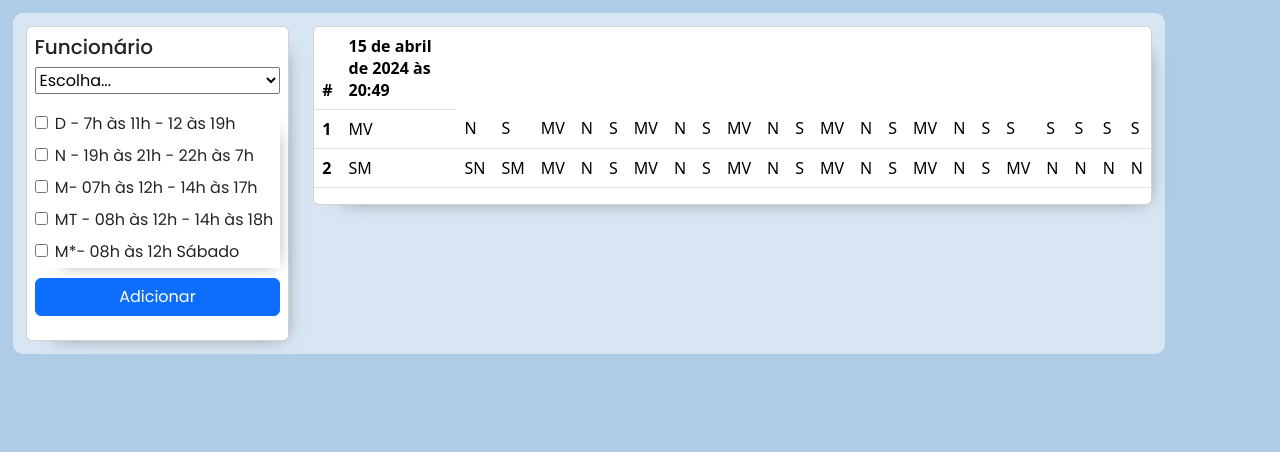
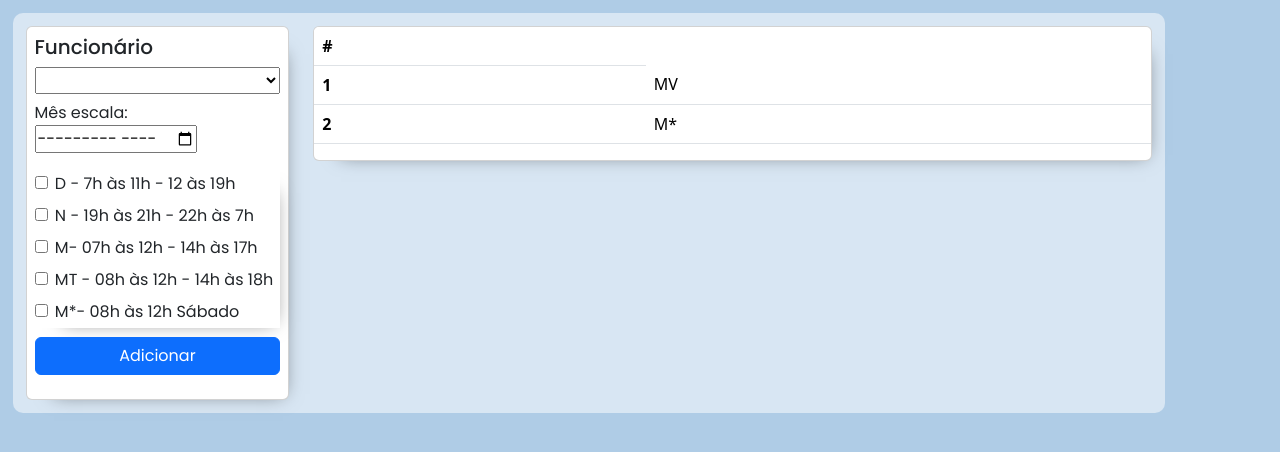
Before and after one commit to wesmnovaes/escala-de-trabalho, an Angular app in the folder escala/: page / in a window 1280 px wide. Shown: the top 452 px of the page. Built offline with nearby package versions, Linux system fonts and the light colour scheme.

Commit message:
remove função provisória dos dias do mês, melhoria na lógica do servico

```diff
--- a/escala/src/app/app.component.html
+++ b/escala/src/app/app.component.html
@@ -2,109 +2,71 @@
     <div class="row">
       <div class="col-3">
         <div class="card card-form poppins-regular">
-          <form>
+          <form [formGroup]="checkoutForm" (ngSubmit)="onSubmit()">
             <div class="form-row">
                 <label for="SelectfuncionaiosLista"><h5>Funcionário</h5></label>
-                <select class="custom-select" id="SelectfuncionaiosLista">
+                <select class="custom-select" id="SelectfuncionaiosLista"  formControlName="SelectfuncionaiosLista">
                   <option selected>Escolha...</option>
                    @for (pessoa of pessoas; track pessoa){
-                    <option value="pessoa.nome">{{pessoa.nome}}</option>}
-
+                    <option value={{pessoa.nome}}>{{pessoa.nome}}</option>}
                 </select>
+            </div>
+            <div class="form-row" style="padding-top: 3%;">
+              <div class="row">
+                <div style="float: left">
+                  <label for="escolhaMes" style="padding-right: 10px;">Mês escala:</label>
+                  <input type="month" id="escolhaMes" formControlName="escolhaMes" name="escolhaMes" min="2024-01" max="2050-12"   />
+                </div>
+              </div>
             </div>
             <div class="form-row card-checkbox ">
                   <div class="row">
                     <div class="custom-control custom-checkbox my-1 mr-sm-2">
-                      <input type="checkbox" class="custom-control-input" id="checkboxD">
+                      <input type="checkbox" class="custom-control-input" id="checkboxD" formControlName="checkboxD" >
                       <label class="custom-control-label" for="checkboxD">D - 7h às 11h - 12 às 19h</label>
                     </div>
                     <div class="custom-control custom-checkbox my-1 mr-sm-2">
-                      <input type="checkbox" class="custom-control-input" id="checkboxN">
+                      <input type="checkbox" class="custom-control-input" id="checkboxN" formControlName="checkboxN">
                       <label class="custom-control-label" for="checkboxN">N - 19h às 21h  - 22h às 7h</label>
                     </div>
                     <div class="custom-control custom-checkbox my-1 mr-sm-2">
-                      <input type="checkbox" class="custom-control-input" id="checkboxM">
+                      <input type="checkbox" class="custom-control-input" id="checkboxM" formControlName="checkboxM">
                       <label class="custom-control-label" for="checkboxM">M- 07h às 12h  - 14h às 17h</label>
                     </div>
                     <div class="custom-control custom-checkbox my-1 mr-sm-2">
-                      <input type="checkbox" class="custom-control-input" id="checkboxMT">
+                      <input type="checkbox" class="custom-control-input" id="checkboxMT" formControlName="checkboxMT">
                       <label class="custom-control-label" for="checkboxMT">MT - 08h às 12h  -  14h às 18h</label>
                     </div>
                     <div class="custom-control custom-checkbox my-1 mr-sm-2">
-                      <input type="checkbox" class="custom-control-input" id="checkboxS">
+                      <input type="checkbox" class="custom-control-input" id="checkboxS" formControlName="checkboxS">
                       <label class="custom-control-label" for="checkboxMS">M*- 08h às 12h Sábado</label>
                     </div>
                   </div>
             </div>
             <div class="row btn-adicionar">
-              <button type="submit" class="btn btn-primary">Adicionar</button>
+              <button type="submit"  class="btn btn-primary">Adicionar</button>
              </div>
           </form>
         </div>
       </div>
       <div class="col-9">
         <div class="card card-table">
-        <table class="table">
+        <table class="table" >
             <thead>
-              <tr>
+              <tr >
                 <th scope="col">#</th>
-                <!-- @for (as of a; track a){ -->
-                <th scope="col" ngSkipHydration>{{a}}</th>
-
+                 @for (c of calen; track c){
+                <th class="ver" scope="col"  ngSkipHydration>{{c}}</th> }
               </tr>
             </thead>
             <tbody>
               <tr>
                 <th scope="row">1</th>
                 <td>MV</td>
-                <td>N</td>
-                <td>S</td>
-                <td>MV</td>
-                <td>N</td>
-                <td>S</td>
-                <td>MV</td>
-                <td>N</td>
-                <td>S</td>
-                <td>MV</td>
-                <td>N</td>
-                <td>S</td>
-                <td>MV</td>
-                <td>N</td>
-                <td>S</td>
-                <td>MV</td>
-                <td>N</td>
-                <td>S</td>
-                <td>S</td>
-                <td>S</td>
-                <td>S</td>
-                <td>S</td>
-                <td>S</td>
               </tr>
               <tr>
                 <th scope="row">2</th>
-                <td>SM</td>
-                <td>SN</td>
-                <td>SM</td>
-                <td>MV</td>
-                <td>N</td>
-                <td>S</td>
-                <td>MV</td>
-                <td>N</td>
-                <td>S</td>
-                <td>MV</td>
-                <td>N</td>
-                <td>S</td>
-                <td>MV</td>
-                <td>N</td>
-                <td>S</td>
-                <td>MV</td>
-                <td>N</td>
-                <td>S</td>
-                <td>MV</td>
-                <td>N</td>
-                <td>N</td>
-                <td>N</td>
-                <td>N</td>
+                <td>M*</td>
               </tr>
             </tbody>
           </table>
--- a/escala/src/app/app.component.ts
+++ b/escala/src/app/app.component.ts
@@ -1,6 +1,8 @@
 import { Component } from '@angular/core';
 import { RouterOutlet } from '@angular/router';
 import { EscalaService } from './escala.service';
+import { FormBuilder } from '@angular/forms';
+import { FormsModule, ReactiveFormsModule } from '@angular/forms';
 
 import moment from '../../node_modules/moment';
 import '../../node_modules/moment/locale/pt-br';
@@ -9,20 +11,34 @@ import '../../node_modules/moment/locale/pt-br';
   selector: 'app-root',
   standalone: true,
   host: {ngSkipHydration: 'true'},
-  imports: [RouterOutlet],
+  imports: [RouterOutlet, FormsModule, ReactiveFormsModule],
   templateUrl: './app.component.html',
   styleUrl: './app.component.css',
 })
 
 export class AppComponent {
 
-  constructor(private $services: EscalaService){ moment.locale('pt-br');
+  calen:any[] = []
+
+  constructor(private $services: EscalaService, private formBuilder: FormBuilder){}
+
+  funcionario:any[] = [];
+
+  checkoutForm = this.formBuilder.group({
+    escolhaMes: '',
+    checkboxD: '',
+    checkboxN: '',
+    checkboxM: '',
+    checkboxMT: '',
+    checkboxS: '',
+    SelectfuncionaiosLista:''
+  });
+
+  onSubmit(){
+    this.funcionario.push(this.checkoutForm.value.SelectfuncionaiosLista)
+    this.calen = this.$services.addPessoa(this.checkoutForm.value);
+    this.checkoutForm.reset();
   }
-
-
-  a = moment().format('LLL');
-
-
 
   pessoas = [{nome:"Maria",dias:['D','-','D','-','D','-','D','-','D','-','D','-','D','-','D','-','D','-','D','-','D','-','D','-','D','-','D','-','D','-','D']},
              {nome:"Julia",dias:['D','-','D','-','D','-','D','-','D','-','D','-','D','-','D','-','D','-','D','-','D','-','D','-','D','-','D','-','D','-','D']},
--- a/escala/src/app/escala.service.ts
+++ b/escala/src/app/escala.service.ts
@@ -1,39 +1,26 @@
 import { Injectable } from '@angular/core';
+import moment from '../../node_modules/moment';
 
 @Injectable({
   providedIn: 'root'
 })
 export class EscalaService {
 
-  pessoa:[] = [];
-
-  constructor() {
+  calendario:any[] = [];
 
 
+  constructor(){}
 
-  }
+  addPessoa(ForObj:any){
 
-  addPessoa(matriz: any, mes: any, tipo:any){
-
-    let dias = this.getDias(mes)
-    let x = 0
-    while(x <= dias){
-      if (x%2 == 0) {
-        matriz[x] = tipo;
-      }else  matriz[x] = '-';
-      x++;
+    let dias = moment(ForObj.escolhaMes, "YYYY-MM").daysInMonth()
+    if (this.calendario[0] == null) {
+      for(let i=0; i < dias; i++){
+        let d = moment(ForObj.escolhaMes).add(i, 'days').format('D, ddd')
+        this.calendario.push(d)
+      }
     }
 
-    return matriz;
+    return this.calendario;
   }
-  getDias(mes: number){
-    if (mes == 2){
-       return 28;}
-      else if (mes == 4 || mes == 6 || mes == 9 || mes == 11 ){
-        return 30}
-      else
-        return 31
-  }
-
-
 }
--- a/escala/src/styles.css
+++ b/escala/src/styles.css
@@ -46,3 +46,12 @@ body{
     padding-left: 5%;
     padding-right: 5%;
   }
+  .datainput {
+    float: left;
+    display: inline-block; vertical-align: top;
+  }
+  .ver
+    {
+      writing-mode: vertical-lr;
+      display: inline-block;
+    }
```
